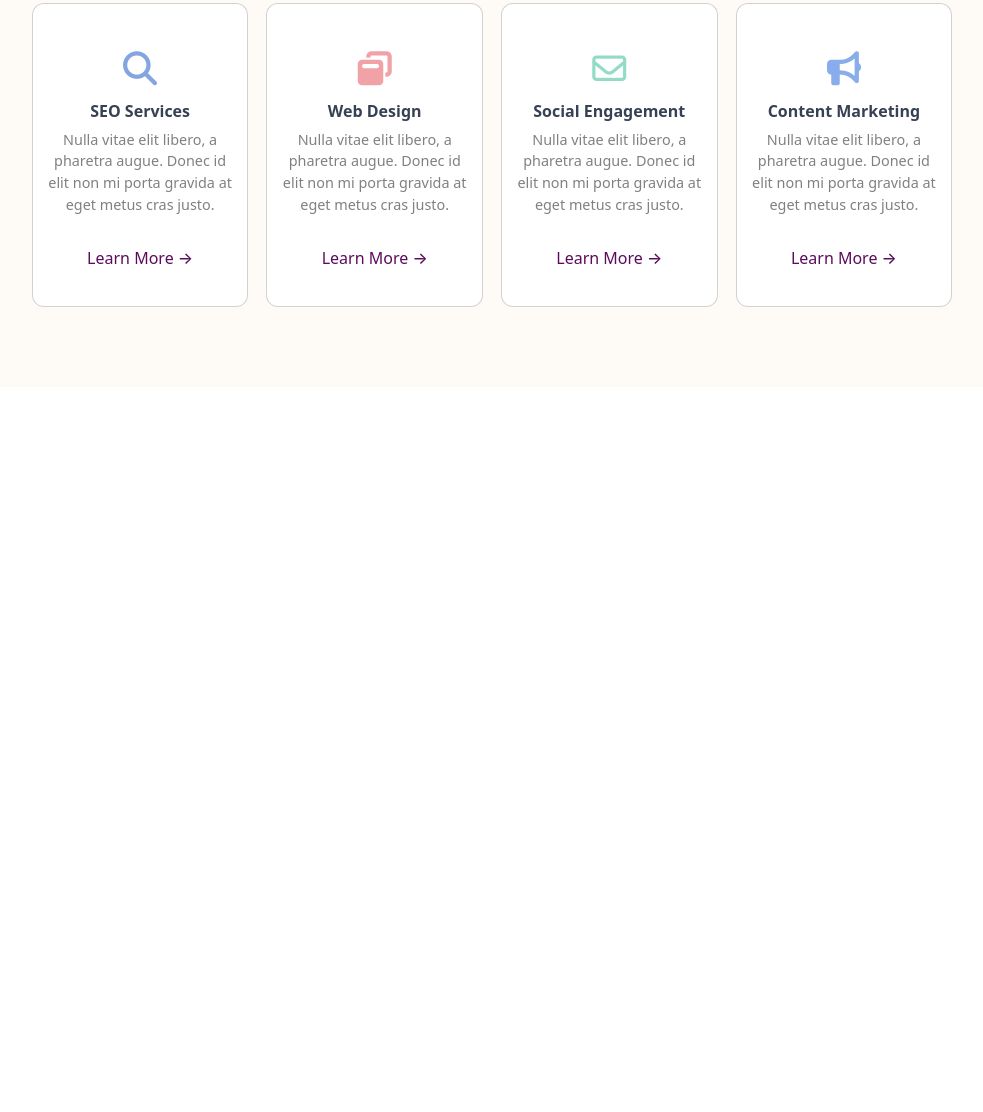
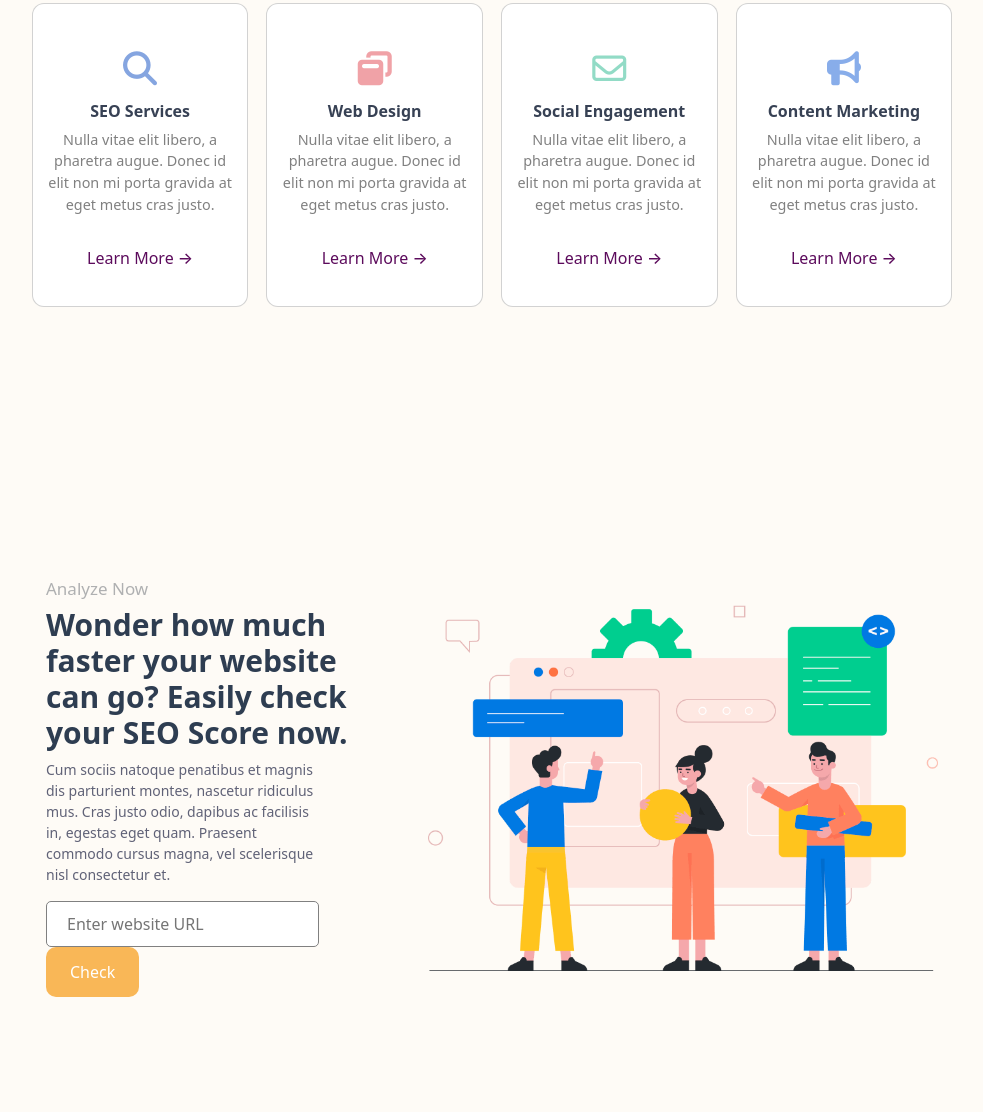
Before and after one commit to kenan0817/sandbox-tapsiriq1, a plain HTML site: page index.html in a window 1280 px wide. Shown: the part 977-2089 px from the top of the page, without its empty margins (148-1131 px from the left). Before the commit the page ends 1364 px from the top, so only its background shows below. Drawn offline with Linux system fonts and the light colour scheme.

Commit message:
sectionThree started,sectionThree finished

```diff
--- a/assests/scss/_home.scss
+++ b/assests/scss/_home.scss
@@ -37,6 +37,9 @@
 
 }
 
+///////////////////////sectionOne finished////////////////
+
+//////////////////// sectionTwo started//////////////////////
 .sectionTwo {
     background-color: #fefbf6;
     padding: 5rem 0;
@@ -71,6 +74,7 @@
         gap: 18px;
 
     }
+
     .card {
         width: 19%;
         height: 19rem;
@@ -88,37 +92,114 @@
             margin-top: 1rem;
             color: #374154;
         }
-        p{
+
+        p {
             font-size: 0.9rem;
             font-weight: 490;
             color: gray;
         }
-        #icon1{
+
+        #icon1 {
             color: rgb(133, 165, 224);
         }
-        #icon2{
+
+        #icon2 {
             color: #f0a2a7;
         }
-        #icon3{
+
+        #icon3 {
             color: #92dbc6;
         }
-        #icon4{
+
+        #icon4 {
             color: #88adea;
         }
-        a{
+
+        a {
             display: inline-block;
             text-decoration: none;
             margin-top: 15px;
             color: rgb(92, 11, 92);
             font-weight: 500;
         }
-        a:hover{
+
+        a:hover {
             text-decoration: underline;
             color: #f0a2a7;
             transition: 0.3s;
         }
     }
-    .card:hover{
+
+    .card:hover {
         box-shadow: rgba(0, 0, 0, 0.07) 0px 1px 2px, rgba(0, 0, 0, 0.07) 0px 2px 4px, rgba(0, 0, 0, 0.07) 0px 4px 8px, rgba(0, 0, 0, 0.07) 0px 8px 16px, rgba(0, 0, 0, 0.07) 0px 16px 32px, rgba(0, 0, 0, 0.07) 0px 32px 64px;
     }
 }
+
+///////////////////////sectionTwo finished//////////////////////
+
+//////////////////////sectionThree started///////////////////////
+.sectionThree {
+    padding: 5rem 0;
+    background-color: #fefbf6;
+    font-family: system-ui, -apple-system, BlinkMacSystemFont, 'Segoe UI', Roboto, Oxygen, Ubuntu, Cantarell, 'Open Sans', 'Helvetica Neue', sans-serif;
+
+    .container {
+        .row {
+            padding: 7rem;
+
+            .boxLeft {
+
+                h2 {
+                    color: #afb0b1;
+                    font-size: 17px;
+                    font-weight: 500;
+
+                }
+
+                h3 {
+                    font-size: 30px;
+                    font-weight: 650;
+                    width: 90%;
+                    color: #2e3d51;
+
+                }
+
+                p {
+                    font-size: 14px;
+                    font-weight: 400;
+                    color: #606277;
+                    width: 75%;
+                }
+
+                form {
+                    input {
+                        border: 1px solid gray;
+                        border-radius: 5px;
+                        padding: 10px 20px;
+                    }
+
+                    button {
+                        border: none;
+                        background-color: #f9b757;
+                        padding: 13px 24px;
+                        color: white;
+                        border-radius: 10px;
+                        transition: 0.4s;
+
+                        &:hover {
+                            box-shadow: rgba(0, 0, 0, 0.3) 0px 19px 38px, rgba(0, 0, 0, 0.22) 0px 15px 12px;
+                        }
+                    }
+                }
+            }
+
+            .boxRight {
+                img {
+                    width: 100%;
+                    margin: 0 auto;
+                    display: block;
+                }
+            }
+        }
+    }
+}
--- a/index.html
+++ b/index.html
@@ -125,8 +125,28 @@
       </div>
     </section>
     <!-- ------------------------sectionTwo finished -------------- -->
-     <!-- ========================================================= -->
+      <!-- ========================================================= -->
       <!-- -------------------- sectionThree started --------------- -->
+
+      <div class="sectionThree">
+        <div class="container">
+          <div class="row align-items-center">
+            <div class="boxLeft col-5">
+              <h2>Analyze Now</h2>
+              <h3>Wonder how much faster your website can go? Easily check your SEO Score now.</h3>
+              <p>Cum sociis natoque penatibus et magnis dis parturient montes, nascetur ridiculus mus. Cras justo odio, dapibus ac facilisis in, egestas eget quam. Praesent commodo cursus magna, vel scelerisque nisl consectetur et.</p>
+              <form action="">
+                <input type="url" placeholder="Enter website URL">
+                <button type="submit">Check</button>
+              </form>
+            </div>
+            <div class="boxRight col-7">
+              <img src="./assests/images/i3 (1).png" alt="">
+            </div>
+          </div>
+        </div>
+      </div>
+
 
     <script src="./assests/vendors/bootstrap.bundle.js"></script>
   </body>
```
Also changed, not shown: assests/scss/style.css, 1 other file.
